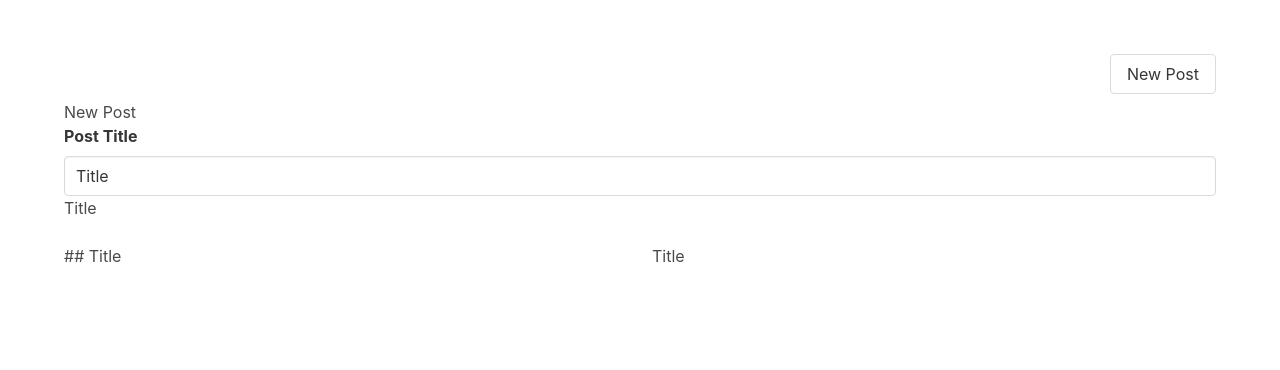
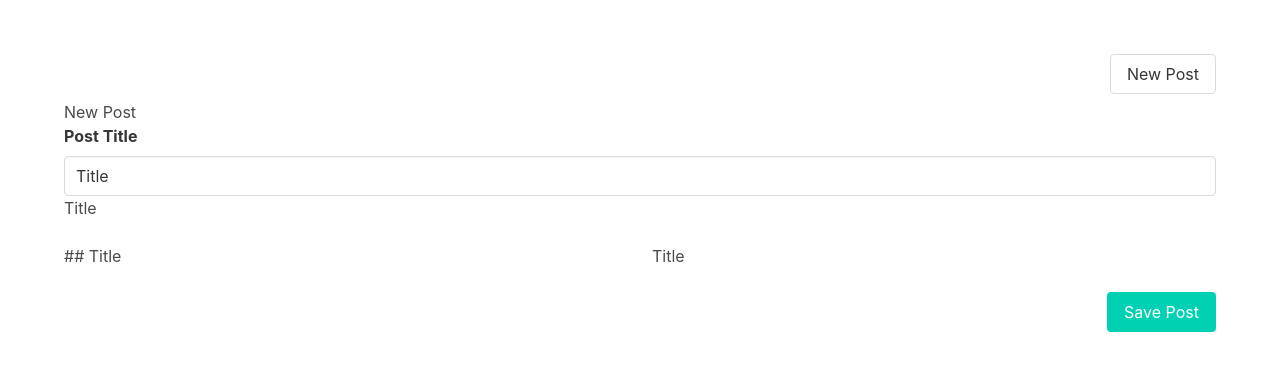
Before and after one commit to alvarozaragoza/vue-app, a Vue app: page /posts/new in a window 1280 px wide. Shown: the top 370 px of the page. Built offline with nearby package versions, Linux system fonts and the light colour scheme.

Commit message:
New route to save post

```diff
--- a/package.json
+++ b/package.json
@@ -9,11 +9,13 @@
     "server": "ts-node src/server/index.ts"
   },
   "dependencies": {
+    "@types/body-parser": "1.19",
     "@types/cors": "2.8",
     "@types/express": "4.17",
     "@types/lodash": "^4.14.195",
     "@types/luxon": "^2.3.1",
     "@types/marked": "^4.0.3",
+    "body-parser": "1.19",
     "cors": "2.8",
     "express": "4.17",
     "highlight.js": "^11.8.0",
--- a/src/components/PostWriter.vue
+++ b/src/components/PostWriter.vue
@@ -2,9 +2,11 @@
 
 import { onMounted, ref, watch } from 'vue';
 import { TimelinePost } from '../posts';
+import { useRouter } from 'vue-router';
 import { marked } from 'marked';
 import highlightjs from 'highlight.js';
-import debounce from "lodash/debounce"
+import debounce from "lodash/debounce";
+import { usePosts } from '../stores/posts';
 
 const props = defineProps<{
     post: TimelinePost
@@ -14,6 +16,9 @@ const title = ref(props.post.title)
 const content = ref(props.post.markdown)
 const html = ref('')
 const contentEditable = ref<HTMLDivElement>()
+
+const posts = usePosts()
+const router = useRouter()
 
 /* Option 2
 watchEffect(() => {
@@ -58,6 +63,17 @@ function handleInput() {
     content.value = contentEditable.value.innerText
 }
 
+async function handleClick () {
+    const newPost: TimelinePost = {
+        ...props.post,
+        title: title.value,
+        markdown: content.value,
+        html: html.value
+    }
+    await posts.createPost(newPost)
+    router.push("/")
+}
+
 </script>
 
 <template>
@@ -78,4 +94,11 @@ function handleInput() {
             <div v-html="html" />
         </div>
     </div>
+    <div class="columns">
+        <div class="column">
+            <button class="button is-primary is-pulled-right" @click="handleClick">
+                Save Post
+            </button>
+        </div>
+    </div>
 </template>
--- a/src/posts.ts
+++ b/src/posts.ts
@@ -5,6 +5,7 @@ export interface Post {
     title: string
     created: string
     markdown: string
+    html: string
 }
 
 export interface TimelinePost extends Omit<Post, 'created'> {
@@ -15,19 +16,22 @@ export const today: Post = {
     id: "1",
     title: "Today",
     created: DateTime.now().toISO(),
-    markdown: ""
+    markdown: "",
+    html: ""
 }
 
 export const thisWeek: Post = {
     id: "2",
     title: "This Week",
     created: DateTime.now().minus({ days: 5 }).toISO(),
-    markdown: ""
+    markdown: "",
+    html: ""
 }
 
 export const thisMonth: Post = {
     id: "3",
     title: "This Month",
     created: DateTime.now().minus({ weeks: 3 }).toISO(),
-    markdown: ""
+    markdown: "",
+    html: ""
 }
--- a/src/stores/posts.ts
+++ b/src/stores/posts.ts
@@ -39,6 +39,17 @@ export const usePosts = defineStore("posts", {
             }
             this.ids = ids
             this.all = all
+        },
+
+        createPost (post: TimelinePost) {
+            const body = JSON.stringify({...post, created: post.created.toISO()})
+            return window.fetch("http://localhost:8000/posts", {
+                method: "POST",
+                headers: {
+                    "Content-Type": "application/json"
+                },
+                body
+            })
         }
     },
 
--- a/src/views/NewPost.vue
+++ b/src/views/NewPost.vue
@@ -7,7 +7,8 @@ const post: TimelinePost = {
     id: "-1",
     title: "Title",
     created: DateTime.now(),
-    markdown: "## Title"
+    markdown: "## Title",
+    html: '<h2>Title</h2>'
 }
 </script>
 
```
Also changed, not shown: src/server/index.ts (+13 -2 lines), 1 other file (tests, documents, lock files or other folders).
